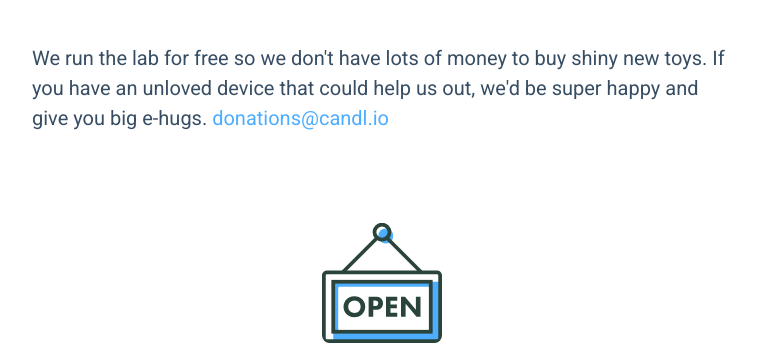
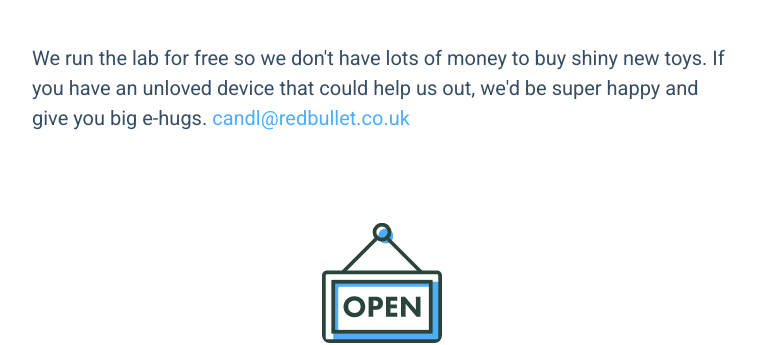
Before and after one commit to RedBullet/candl, a Jekyll site: the page built from src/index.html, in a window 1280 px wide and 900 px high, scrolled down 3708 px. Shown: the part 154-499 px from the top of the window, without its empty margins (258-1021 px from the left). Built offline with Jekyll 4.4.1, drawn with Linux system fonts in a browser that asks for light colours; Markdown is read by kramdown in place of the engine named in the settings.

Commit message:
New email address

```diff
--- a/src/index.html
+++ b/src/index.html
@@ -108,7 +108,7 @@ title: Home
       <img src="/assets/images/icons/gift.svg" alt="A wrapped present" />
     </div>
     <h2>Donate</h2>
-    <p>We run the lab for free so we don't have lots of money to buy shiny new toys. If you have an unloved device that could help us out, we'd be super happy and give you big e-hugs. <a href="mailto:donations@candl.io">donations@candl.io</a></p>
+    <p>We run the lab for free so we don't have lots of money to buy shiny new toys. If you have an unloved device that could help us out, we'd be super happy and give you big e-hugs. <a href="mailto:candl@redbullet.co.uk">candl@redbullet.co.uk</a></p>
   </section>
 
   <section id="booking">
```
